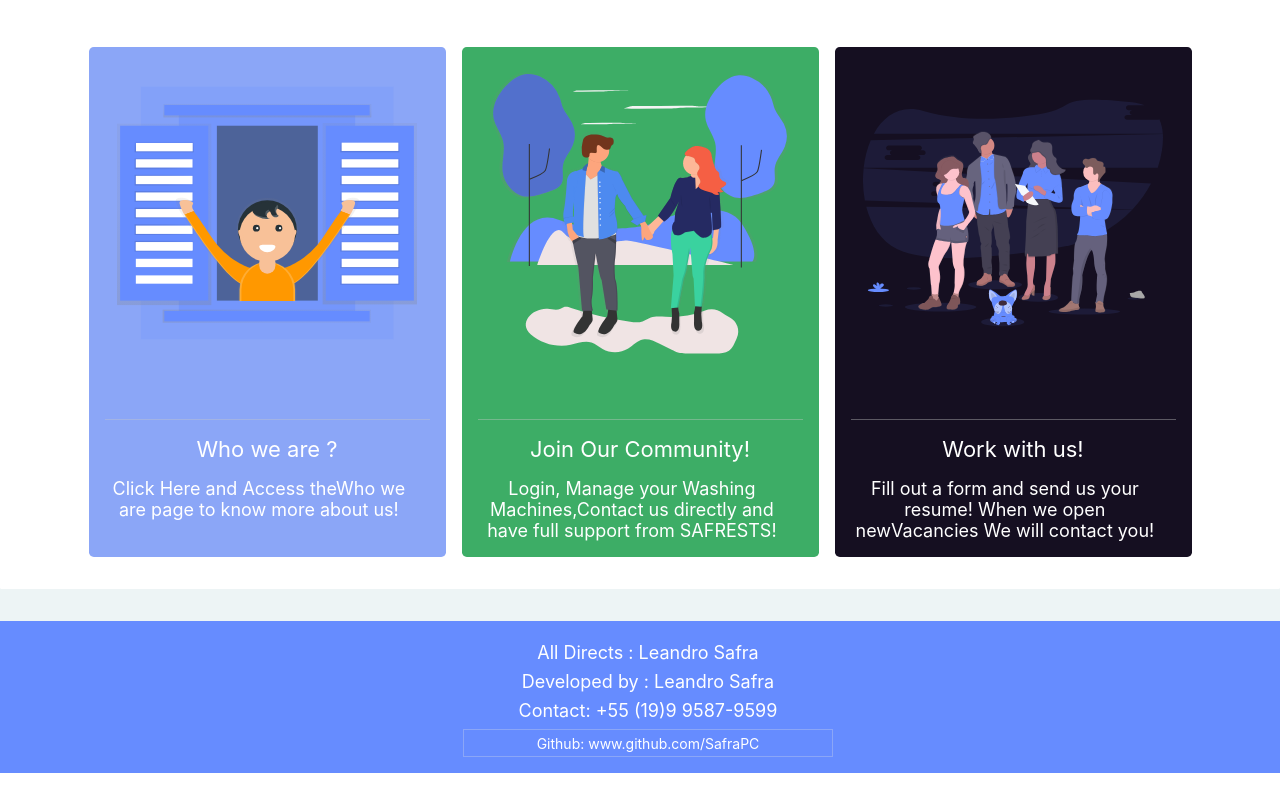
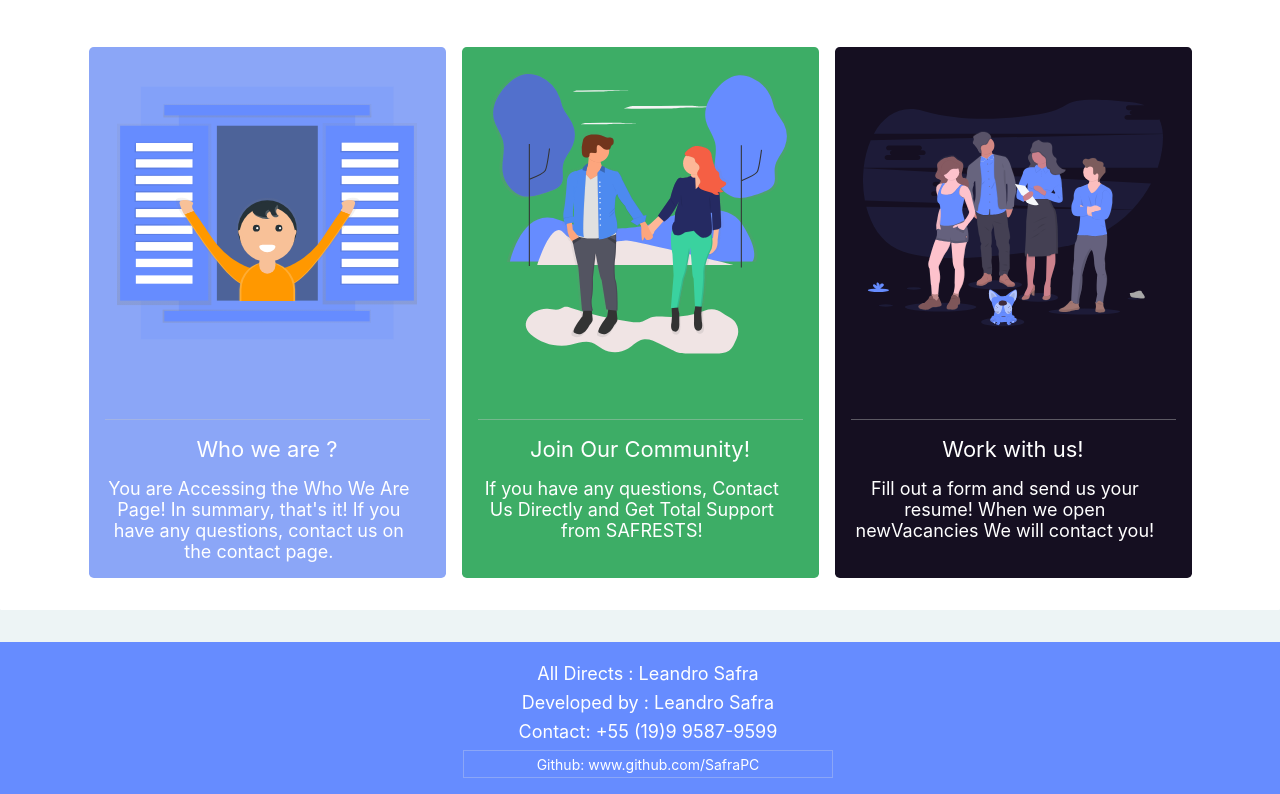
Before and after one commit to SafraPC/safrest, a React (Create React App) app: page / in a window 1280 px wide. Shown: the part 1218-2012 px from the top of the page. Before the commit the page ends 1991 px from the top, so only its background shows below. Built offline with nearby package versions, Linux system fonts and the light colour scheme.

Commit message:
Fix issues / change text and project

```diff
--- a/src/pages/Home/index.js
+++ b/src/pages/Home/index.js
@@ -44,14 +44,14 @@ function Home() {
         <Content>
           <CardComum
             image={welcome}
-            link="/who_we_are"
+            link="/"
             title={i18n.t('pageHome.homeContent.cards.card.title')}
             text={i18n.t('pageHome.homeContent.cards.card.text')}
             color="var(--color-hover-blue)"
             fontColor="white"
           />
           <CardComum
-            link="/login"
+            link="/contact"
             image={relasionship}
             title={i18n.t('pageHome.homeContent.cards.card2.title')}
             text={i18n.t('pageHome.homeContent.cards.card2.text')}
--- a/src/pages/Home/translate.js
+++ b/src/pages/Home/translate.js
@@ -27,12 +27,12 @@ const homeBR ={
               cards:{
                   card:{
                     title:"Quem Somos ?",
-                    text:"Clique Aqui e Acesse a"+
-                    "Página quem Somos para Saber mais Sobre Nós!"
+                    text:"Você está Acessando a Página Quem Somos! "+
+                    "Em Resumo é isso! Caso tenha alguma dúvida entre em contato na página contato."
                   },
                   card2:{
-                    title:"Entre em Nossa Comunidade!",
-                    text:"Faça seu Login , Gerencie suas Maquinas de Lavar,"+
+                    title:"Entre em Contato Conosco!",
+                    text:"Caso Tenha Alguma Dúvida, "+
                    "Entre em Contato Direto Conosco e Tenha Total Apoio da SAFRESTS!"
                   },
                   card3:{
@@ -72,13 +72,13 @@ const homeEN ={
         cards:{
             card:{
               title:"Who we are ?",
-              text:"Click Here and Access the"+
-              "Who we are page to know more about us!"
+              text:"You are Accessing the Who We Are Page! "+
+              "In summary, that's it! If you have any questions, contact us on the contact page."
             },
             card2:{
               title:"Join Our Community!",
-              text:"Login, Manage your Washing Machines,"+
-             "Contact us directly and have full support from SAFRESTS!"
+              text:"If you have any questions, "+
+              "Contact Us Directly and Get Total Support from SAFRESTS!"
             },
             card3:{
               title:"Work with us!",
```
